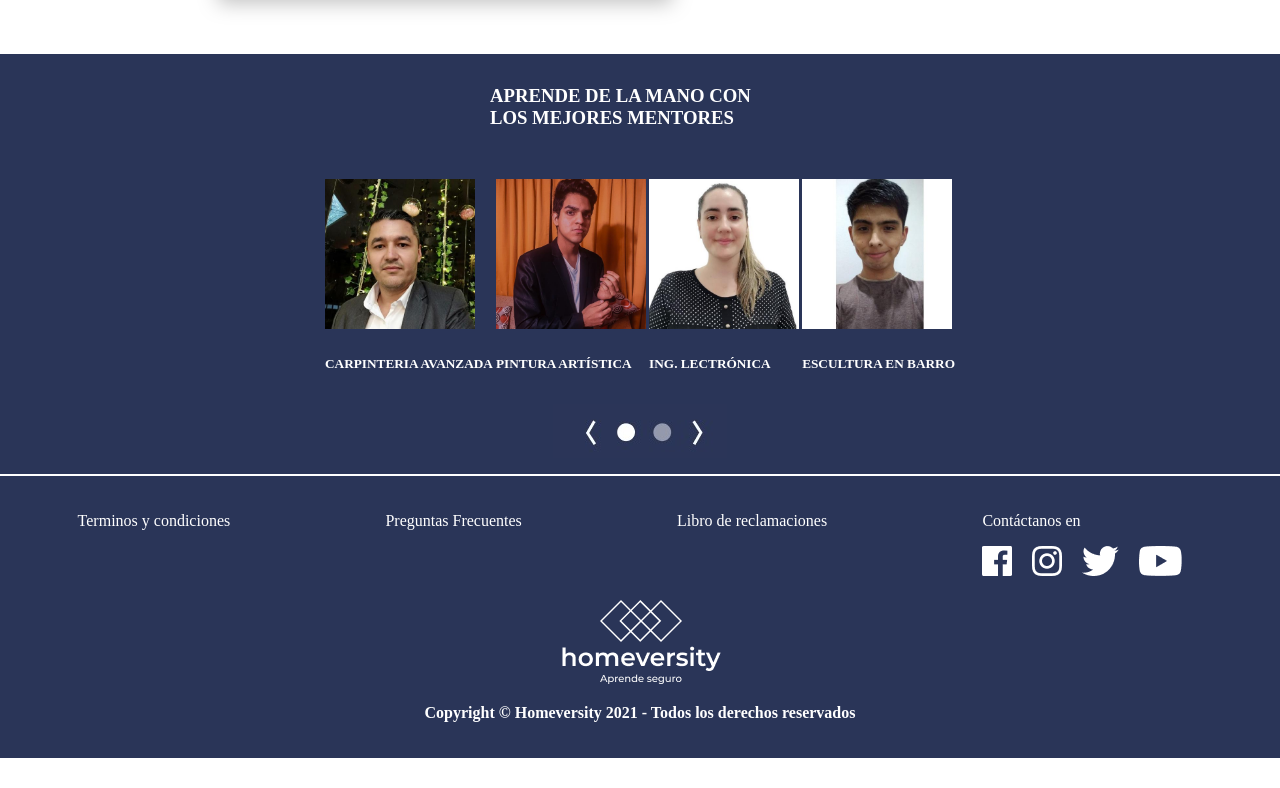
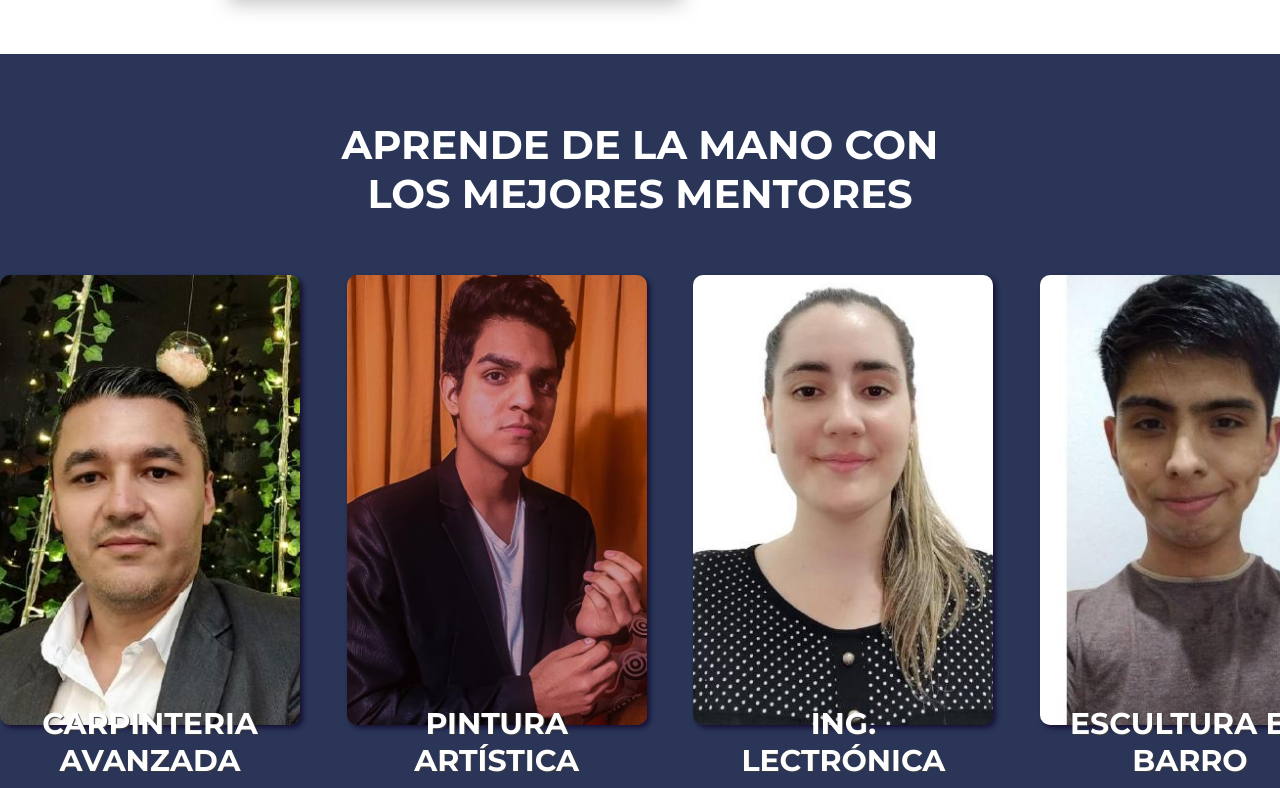
Before and after one commit to mgarcial1995/homeversity, a React (Create React App) app in the folder packages/react-homeversity/: page / in a window 1280 px wide. Shown: the part 3372-4160 px from the top of the page. Before the commit the page ends 4130 px from the top, so only its background shows below. Built offline with nearby package versions, Linux system fonts and the light colour scheme.

Commit message:
feat: update componentes mentors

```diff
--- a/packages/react-homeversity/src/components/Mentores/index.js
+++ b/packages/react-homeversity/src/components/Mentores/index.js
@@ -1,31 +1,45 @@
-import React from 'react';
-import './styles.css';
+import React from "react";
+import "./styles.sass";
 
 function Mentores() {
-    return <div className='root'>
-        <h3>APRENDE DE LA MANO CON LOS MEJORES MENTORES</h3>
-        <div className='mentores'>
-            <div>
-                <img src='./perfil_1.png' width={'150px'} height={'150px'}></img>
-                <h5>CARPINTERIA AVANZADA</h5>
+  const mentors = [
+    {
+      src: "./perfil_1.png",
+      work: "CARPINTERIA AVANZADA",
+    },
+    {
+      src: "./perfil_2.png",
+      work: "PINTURA ARTÍSTICA",
+    },
+    {
+      src: "./perfil_3.png",
+      work: "ING. LECTRÓNICA",
+    },
+    {
+      src: "./perfil_4.png",
+      work: "ESCULTURA EN BARRO",
+    },
+  ];
+  return (
+    <div className='mentors'>
+      <h1 className='mentors_title'>
+        APRENDE DE LA MANO CON <br /> LOS MEJORES MENTORES
+      </h1>
+      <div className='mentors_section'>
+        {mentors.map((mentor,i) => {
+          return <div key={i} className='mentors_section_mentor'>
+            <div className='mentors_section_mentor_img'>
+              <img src={mentor.src} alt={mentor.work} />
             </div>
-            <div>
-                <img src='./perfil_2.png' width={'150px'} height={'150px'}></img>
-                <h5>PINTURA ARTÍSTICA</h5>
-            </div>
-            <div>
-                <img src='./perfil_3.png' width={'150px'} height={'150px'}></img>
-                <h5>ING. LECTRÓNICA</h5>
-            </div>
-            <div>
-                <img src='./perfil_4.png' width={'150px'} height={'150px'}></img>
-                <h5>ESCULTURA EN BARRO</h5>
-            </div>
-        </div>
-        <div>
-            <img src='./step.jpg'></img>
-        </div>
-    </div>;
+            <h3 className='mentors_section_mentor_title'>
+              {mentor.work}
+            </h3>
+          </div>;
+        })}
+      </div>
+      <div></div>
+    </div>
+  );
 }
 
 export default Mentores;
--- a/packages/react-homeversity/src/components/Mentores/styles.css
+++ /dev/null
@@ -1,24 +0,0 @@
-.root {
-  background-color: #2A3558;
-  color: white;
-  display: flex;
-  flex-direction: column;
-  justify-content: center;
-  align-items: center;
-  height: 400px;
-  padding: 10px;
-}
-
-.mentores {
-  display: flex;
-  justify-content: space-between;
-  align-items: center;
-  padding: 10px;
-  width: 50%;
-}
-
-h3 {
-  width: 300px;
-  margin-bottom: 40px;
-  margin-top: 20px;
-}
--- /dev/null
+++ b/packages/react-homeversity/src/components/Mentores/styles.sass
@@ -0,0 +1,48 @@
+.mentors
+  width: 100%
+  height: auto
+  background-color: #2A3558
+  font-family: Montserrat
+  padding: 40px 0
+  &_title
+    font-size: 40px
+    text-align: center
+    color: #ffffff
+  &_section
+    width: 1340px
+    height: auto
+    margin: 0 auto
+    padding: 30px 0
+    display: flex
+    justify-content: space-between
+    &_mentor
+      width: 300px
+      height: auto
+      text-align: center
+      &_title
+        width: 250px
+        text-align: center
+        font-size: 30px
+        color: #ffffff
+        margin-top: -25px
+        position: relative
+        z-index: 10
+        text-shadow: 1px 1px 1px #3e3e3e
+        margin: -20px auto 0 auto
+      &_img
+        width: 300px
+        height: 450px
+        background-color: #3e3e3e
+        overflow: hidden
+        overflow-x: center
+        position: relative
+        border-radius: 10px
+        box-shadow: 3px 3px 5px #171033
+        z-index: 1
+        img
+          z-index: 1
+          height: 100%
+          position: absolute
+          top: 50%
+          left: 50%
+          transform: translate(-50%,-50%)
```
